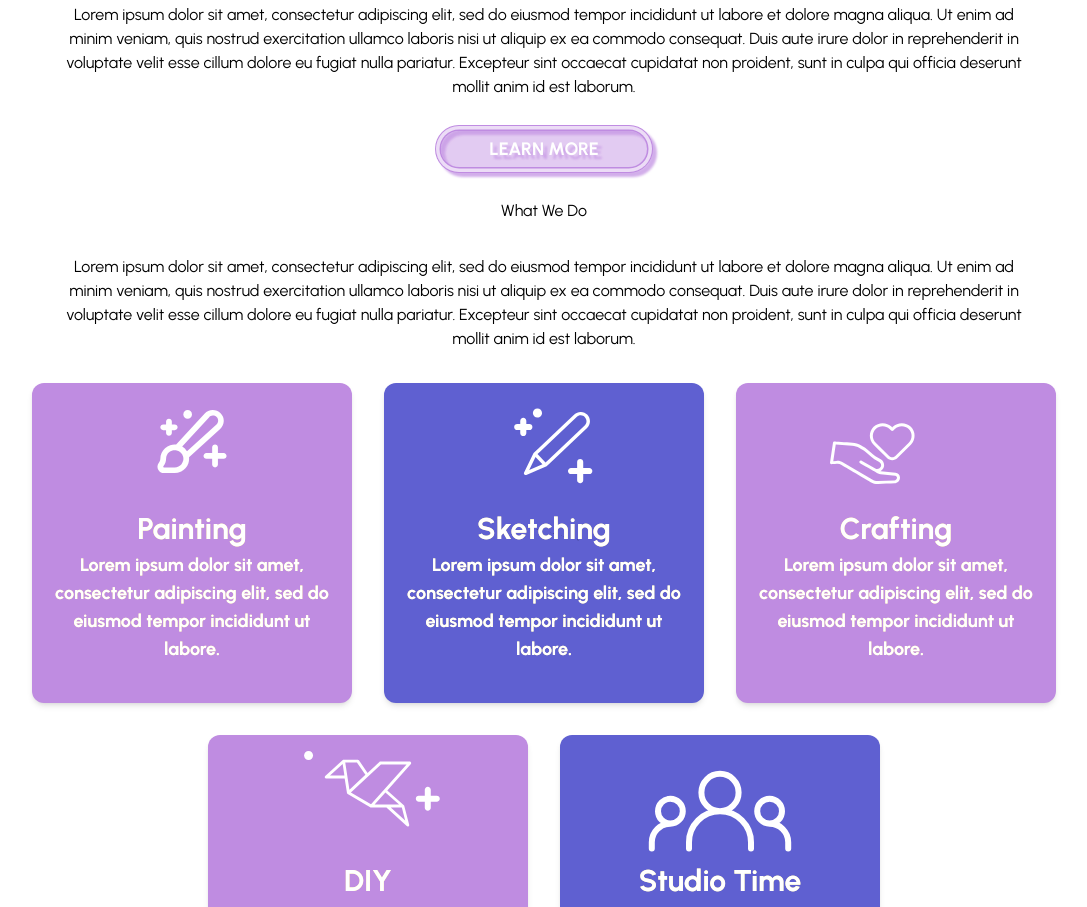
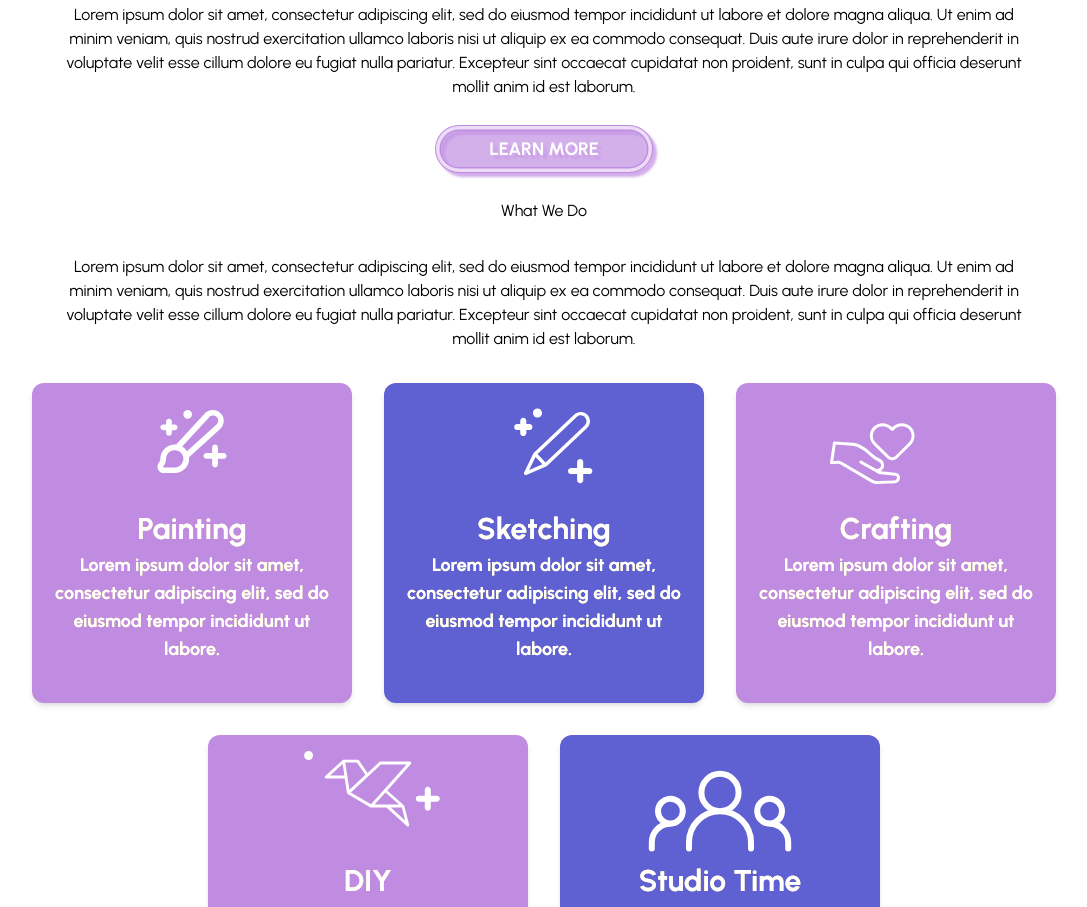
Before and after one commit to acm-ucr/art-factory-website, a Next.js app: page / in a window 1280 px wide. Shown: the part 800-1707 px from the top of the page, without its empty margins (96-1183 px from the left). Built offline with nearby package versions, Linux system fonts and the light colour scheme.

Commit message:
change botton opacity to 50

```diff
--- a/src/components/Button.jsx
+++ b/src/components/Button.jsx
@@ -7,7 +7,7 @@ const Button = ({ text, link }) => {
       href={link}
       className="ring-1 ring-art-purple ring-offset-[5px] rounded-full drop-shadow-[4px_4px_1px_rgba(191,140,225,.70)]"
     >
-      <div className="py-1 px-8 md:px-12 bg-art-purple/30 ring-4 ring-offset-[1.5px] ring-offset-art-purple ring-art-purple/30 text-white text-sm md:text-lg font-bold rounded-full">
+      <div className="py-1 px-8 md:px-12 bg-art-purple/50 ring-4 ring-offset-[1.5px] ring-offset-art-purple ring-art-purple/30 text-white text-sm md:text-lg font-bold rounded-full">
         {text}
       </div>
     </Link>
```
